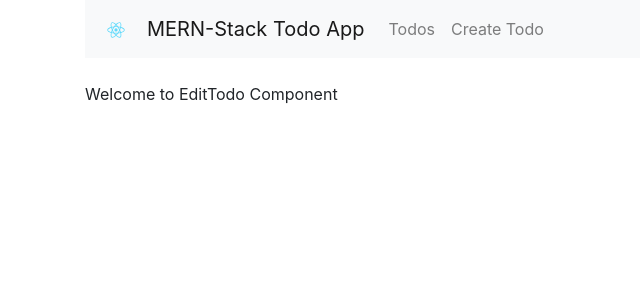
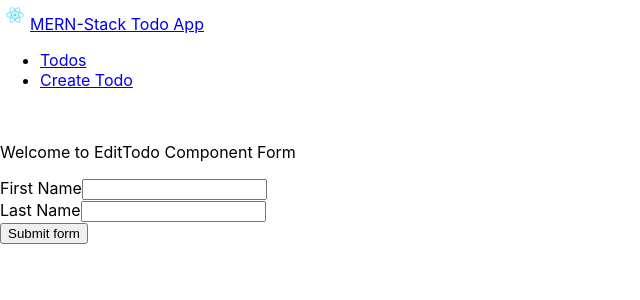
Before and after one commit to gmlogan/meanstack, a React (Create React App) app: page /edit/1 in a window 1280 px wide. Shown: the top 300 px of the page, without its empty margins (0-640 px from the left). Built offline with nearby package versions, Linux system fonts and the light colour scheme.

Commit message:
Basic skeleton started refactoring to react-bootstrap, using react-from in Edit

```diff
--- a/package.json
+++ b/package.json
@@ -8,6 +8,7 @@
     "@testing-library/user-event": "^7.2.1",
     "bootstrap": "^4.5.2",
     "react": "^16.13.1",
+    "react-bootstrap": "^1.3.0",
     "react-dom": "^16.13.1",
     "react-hook-form": "^6.9.0",
     "react-router-dom": "^5.2.0",
--- a/src/App.js
+++ b/src/App.js
@@ -1,5 +1,5 @@
 import React from 'react';
-import "bootstrap/dist/css/bootstrap.min.css";
+//import "bootstrap/dist/css/bootstrap.min.css";
 //import './App.css';
 import { BrowserRouter as Router, Route, Link } from "react-router-dom";
 
@@ -8,16 +8,19 @@ import EditTodo from "./components/edit-todo.component";
 import CreateTodo from "./components/create-todo.componet";
 
 import logo from './logo.svg';
+import Navbar from "react-bootstrap/Navbar";
 
 function App() {
   return (
     <Router>
       <Router>
         <div className="container">
-          <nav className="navbar navbar-expand-lg navbar-light bg-light">
+          <div className="navbar navbar-expand-lg navbar-light bg-light">
+
             <a
-              className="navbar-brand"
+              class="navbar-brand"
               href="https://codingthesmartway.com"
+
             >
               <img
                 src={logo}
@@ -43,7 +46,7 @@ function App() {
                 </li>
               </ul>
             </div>
-          </nav>
+          </div>
           <br />
           <Route path="/" exact component={TodosList} />
           <Route path="/edit/:id" component={EditTodo} />
--- a/src/components/create-todo.componet.js
+++ b/src/components/create-todo.componet.js
@@ -3,6 +3,7 @@ import { useForm } from "react-hook-form";
 
 function CreateTodo() {
   const { register, handleSubmit } = useForm();
+
   const onSubmitForm = (formData) => {
 
     console.log(formData.description);
@@ -14,6 +15,7 @@ function CreateTodo() {
   return (
     <div style={{ marginTop: 10 }}>
       <h3>Create New Todo</h3>
+
       <form onSubmit={handleSubmit(onSubmitForm)}>
         <div className="form-group">
           <label>Description: </label>
--- a/src/components/edit-todo.component.js
+++ b/src/components/edit-todo.component.js
@@ -1,9 +1,40 @@
 import React from 'react';
+import {useForm} from "react-hook-form";
+import Button from 'react-bootstrap/Button';
+import Form from 'react-bootstrap/Form';
+
 
 function EditTodo() {
-    return (
-      <div>
-        <p>Welcome to EditTodo Component</p>
+
+  const { register, handleSubmit } = useForm();
+
+  const onSubmit= (formData) => {
+    console.log(formData.firstname);
+    console.log(formData.lastname);
+  };
+
+  return (
+    <div>
+        <p>Welcome to EditTodo Component Form</p>
+          <Form onSubmit={handleSubmit(onSubmit)}>
+            <Form.Group>
+              <Form.Label>First Name</Form.Label>
+              <Form.Control
+                type="text"
+                name="firstname"
+                ref={register}>
+              </Form.Control>
+            </Form.Group>
+            <Form.Group>
+              <Form.Label>Last Name</Form.Label>
+              <Form.Control
+                type="text"
+                name="lastname"
+                ref={register}>
+              </Form.Control>
+            </Form.Group>
+            <Button type="submit">Submit form</Button>
+          </Form>
       </div>
     );
 
```
Also changed, not shown: 1 other file (tests, documents, lock files or other folders).
